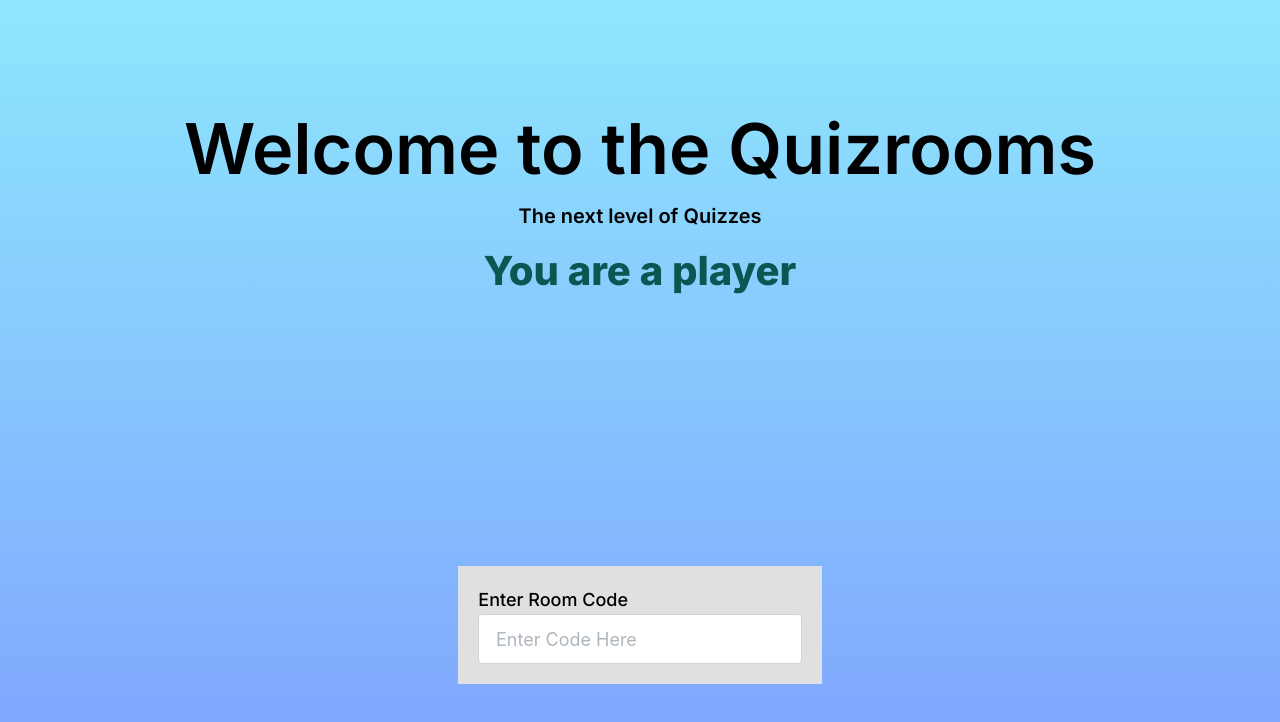
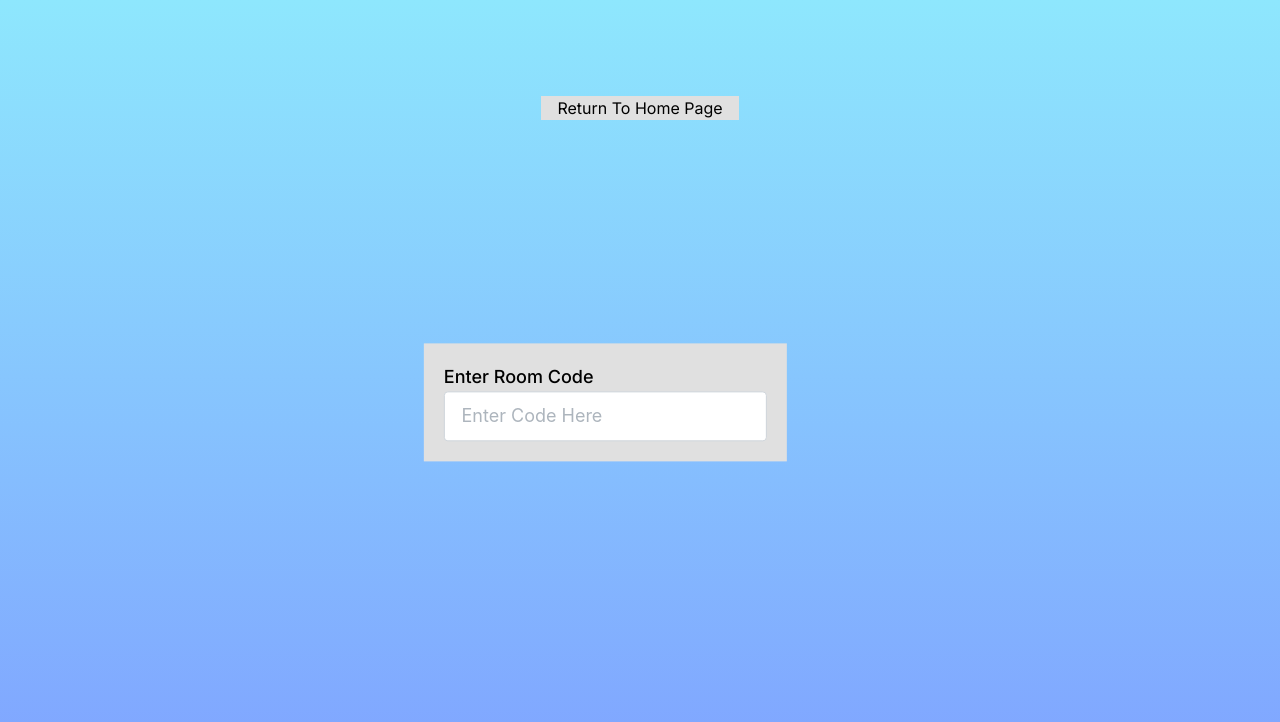
Before and after one commit to Lucas-Code27/Quizrooms, a Next.js app: page /player in a window 1280 px wide. Shown: the top 722 px of the page. Built offline with nearby package versions, Linux system fonts and the light colour scheme.

Commit message:
Updated Player Screen

```diff
--- a/src/app/globals.css
+++ b/src/app/globals.css
@@ -42,3 +42,13 @@
 body {
   background-image: linear-gradient(rgb(142, 231, 253), rgba(0, 68, 255, 0.5));
 }
+.CodeInput {
+  position: absolute;
+  top: 50%;
+  left: 50%;
+  transform: translate(-65%, -65%);
+}
+.playerHeader {
+  width: 100%;
+  transform: translate(0,-100%)
+}
--- a/src/app/player/page.tsx
+++ b/src/app/player/page.tsx
@@ -1,16 +1,13 @@
-import { TextInput, Container } from "@mantine/core";
+import { TextInput, Container, Center } from "@mantine/core";
+import Link from "next/link";
 
  export default function Home() {
   return (
     <main className="flex min-h-screen flex-col items-center justify-between p-24">
-      <div>
-        <h1 className="Header">Welcome to the Quizrooms</h1>
-        <h6 className="SubHeader">The next level of Quizzes</h6>
-        <div>
-          <h2 className="Intro">You are a player</h2>
-        </div>
-      </div>
-      <Container bg="#e0e0e0"
+      <Link href="/">
+        <Container bg="#e0e0e0">Return To Home Page</Container>
+      </Link>
+      <Container bg="#e0e0e0" className = "CodeInput"
        styles={{
         root: {
           margin: '20px',
@@ -18,10 +15,10 @@ import { TextInput, Container } from "@mantine/core";
         },
       }}>
         <TextInput
-      size="lg"
-      label="Enter Room Code"
-      placeholder="Enter Code Here"
-      />
+          size="lg"
+          label="Enter Room Code"
+           placeholder="Enter Code Here"
+        />
       </Container>
     </main>
   );
```
